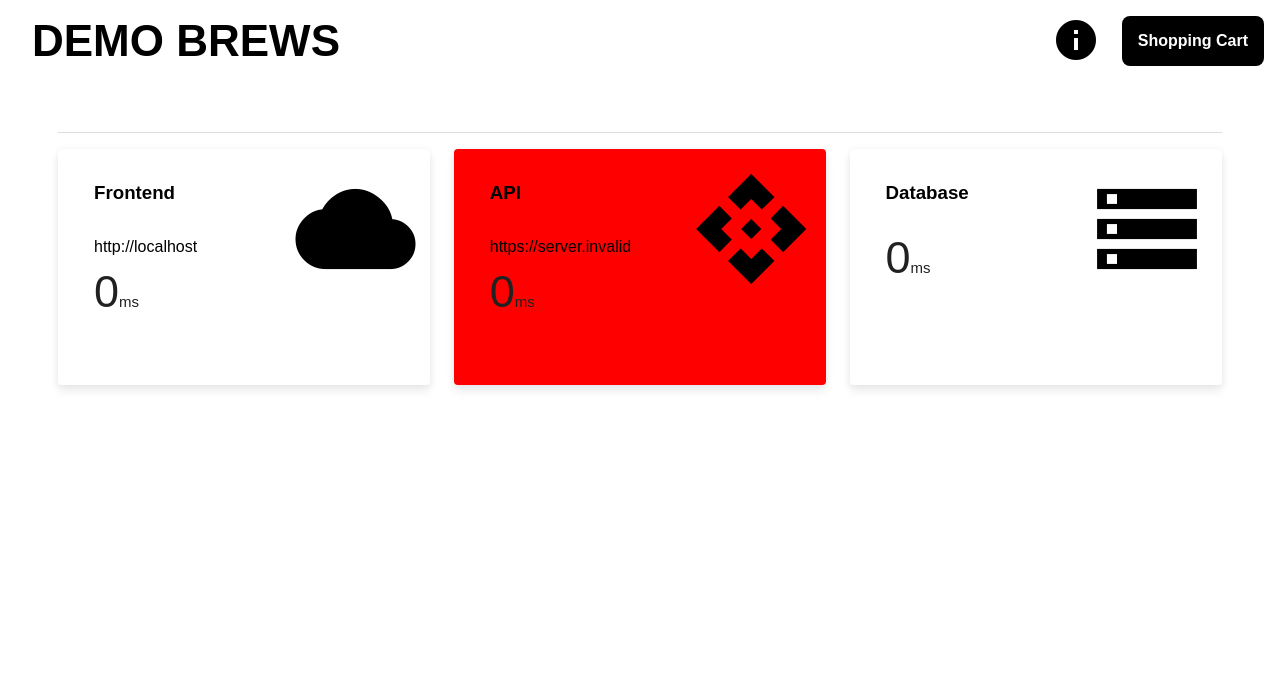
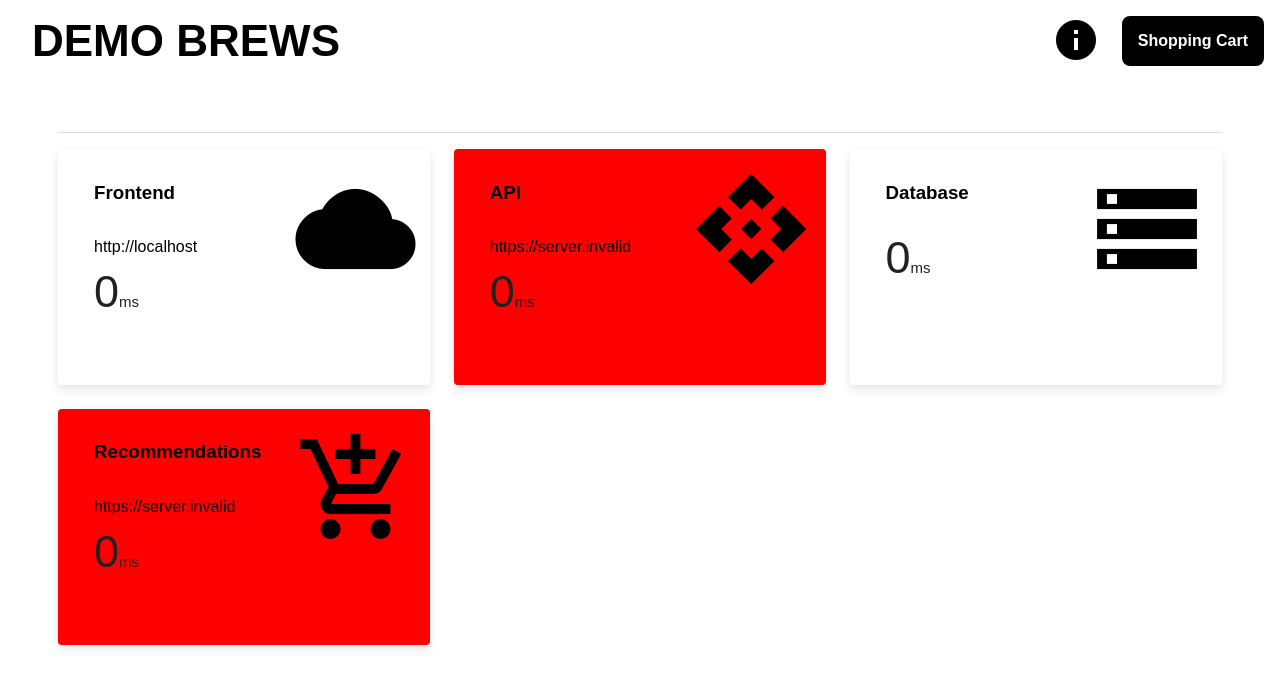
Before and after one commit to f5devcentral/spa-demo-app, a Vue app in the folder front-end/: page /stats in a window 1280 px wide. Shown: the top 688 px of the page. Built offline with nearby package versions, Linux system fonts and the light colour scheme; no server answers; the HTML template or start-up script is replaced by a standard one.

Commit message:
add recommendations to stats

```diff
--- a/front-end/src/views/StatsPage.vue
+++ b/front-end/src/views/StatsPage.vue
@@ -24,6 +24,16 @@
         <p class="latency">{{ DB_TIME }}<span class="unit">ms</span></p>
       </div>
     </div>
+    <div class="card card-3" v-bind:class="{ error: !recIsActive }">
+      <i class="material-icons md-120">add_shopping_cart</i>
+      <h3>Recommendations</h3>
+      <div class="info">
+        <p class="url">{{ RECOMMENDATIONS_URL }}</p>
+        <p class="latency">
+          {{ RECOMMENDATIONS_TIME }}<span class="unit">ms</span>
+        </p>
+      </div>
+    </div>
   </div>
 </template>
 
@@ -40,6 +50,9 @@ export default {
       DB_HOST: null,
       DB_TIME: 0,
       dbIsActive: true,
+      RECOMMENDATIONS_URL: process.env.VUE_APP_REC_URL,
+      RECOMMENDATIONS_TIME: 0,
+      recIsActive: true,
     };
   },
   methods: {
@@ -71,6 +84,18 @@ export default {
       fetch(frontend_url).then(() => {
         this.FRONTEND_TIME = new Date() - frontend_start;
       });
+
+      // recommendations
+      const rec_url = process.env.VUE_APP_REC_URL + "/api/stats";
+      const recommendations_start = new Date();
+      fetch(rec_url)
+        .then(() => {
+          this.RECOMMENDATIONS_TIME = new Date() - recommendations_start;
+        })
+        .catch((error) => {
+          this.recIsActive = false;
+          console.log(error);
+        });
     },
   },
   async mounted() {
@@ -105,6 +130,7 @@ body {
   flex-direction: column;
   position: relative;
   width: 32%;
+  margin-bottom: 2%;
 }
 .error {
   background: red;
```
Also changed, not shown: 2 other files (tests, documents, lock files or other folders).
